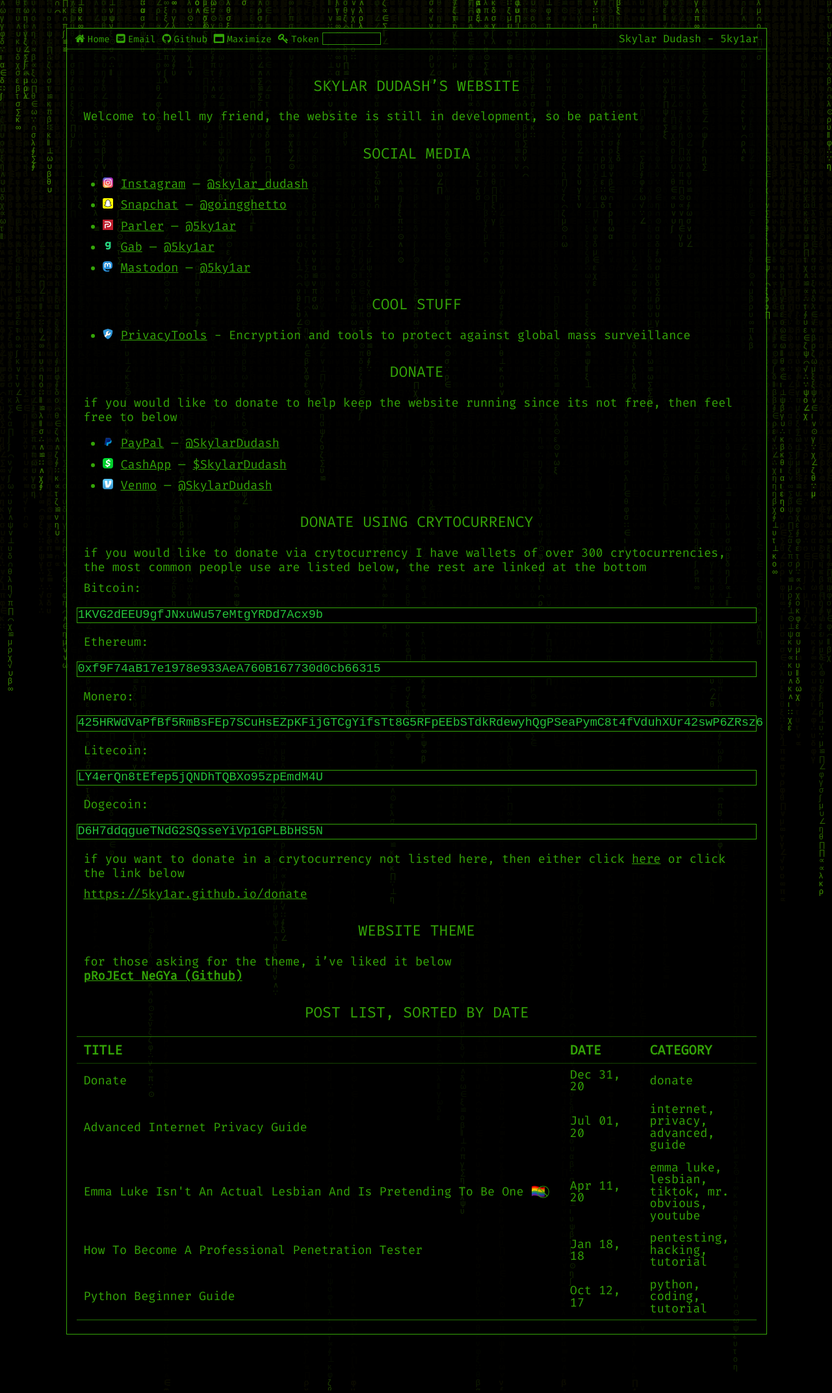
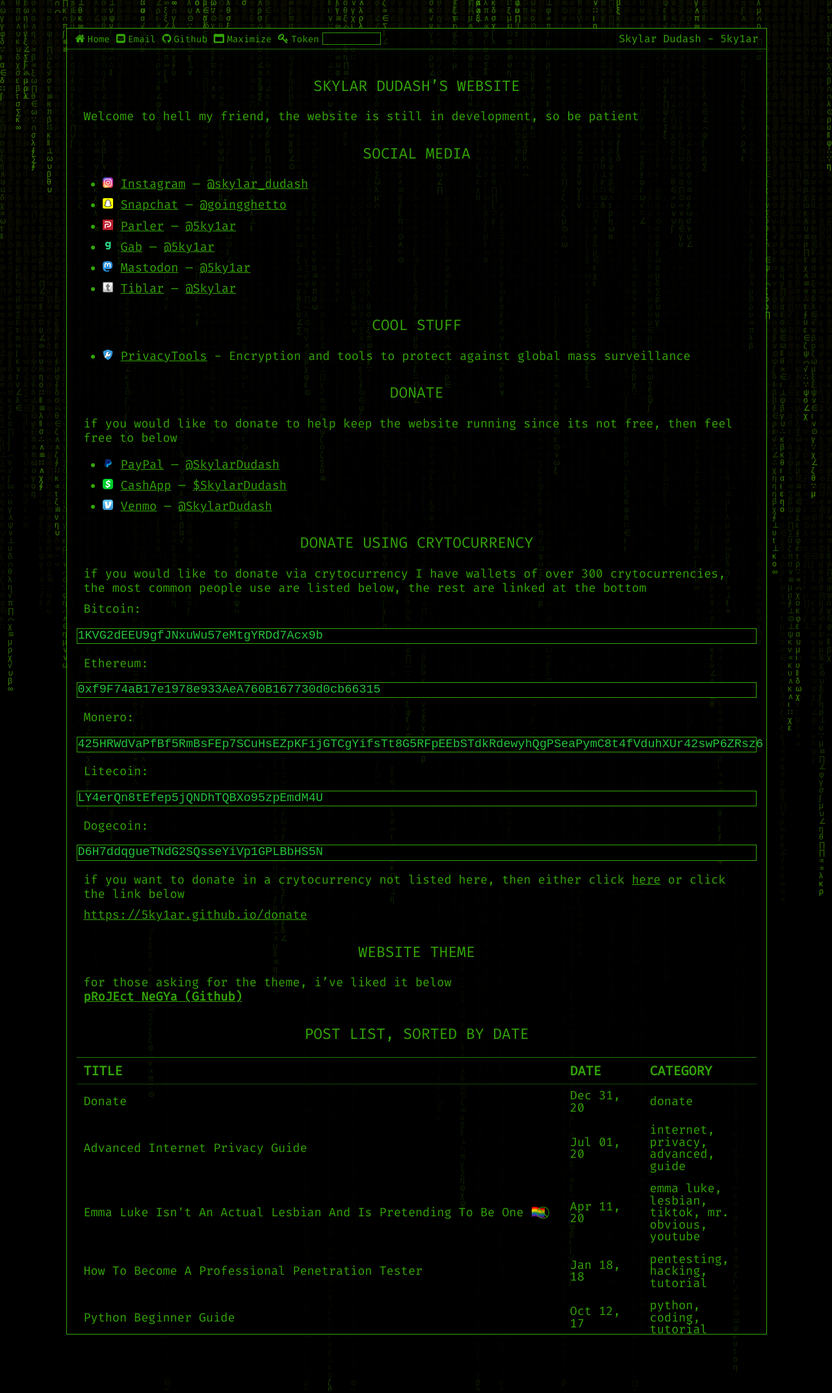
Before and after one commit to 5ky1ar/5ky1ar.github.io, a Jekyll site: the page built from pages/index.md, in a window 1280 px wide. Shown: the whole page at 65% size. Built offline with Jekyll 4.4.1, drawn with Linux system fonts in a browser that asks for light colours.

Commit message:
Added Tiblar Social Media

```diff
--- a/pages/index.md
+++ b/pages/index.md
@@ -21,8 +21,9 @@ Welcome to hell my friend, the website is still in development, so be patient
 <p><li><img src="https://raw.githubusercontent.com/5ky1ar/5ky1ar.github.io/master/assets/img/instagram.png" alt="Instagram"> <a href="https://www.instagram.com/skylar_dudash/">Instagram</a> — <a href="https://www.instagram.com/skylar_dudash/">@skylar_dudash</a></li></p>
 <p><li><img src="https://raw.githubusercontent.com/5ky1ar/5ky1ar.github.io/master/assets/img/snapchat.png" alt="Snapchat"> <a href="https://snapchat.com/add/goingghetto">Snapchat</a> — <a href="https://snapchat.com/add/goingghetto">@goingghetto</a></li></p>
 <p><li><img src="https://raw.githubusercontent.com/5ky1ar/5ky1ar.github.io/master/assets/img/parler.png" alt="Parler"> <a href="https://parler.com/user/5ky1ar">Parler</a> — <a href="https://parler.com/user/5ky1ar">@5ky1ar</a></li></p>
-<p><li><img src="https://raw.githubusercontent.com/5ky1ar/5ky1ar.github.io/master/assets/img/gab.png" alt=Gab> <a href="https://gab.com/5ky1ar">Gab</a> — <a href="https://gab.com/5ky1ar">@5ky1ar</a></li></p>
+<p><li><img src="https://raw.githubusercontent.com/5ky1ar/5ky1ar.github.io/master/assets/img/gab.png" alt="Gab"> <a href="https://gab.com/5ky1ar">Gab</a> — <a href="https://gab.com/5ky1ar">@5ky1ar</a></li></p>
 <p><li><img src="https://raw.githubusercontent.com/5ky1ar/5ky1ar.github.io/master/assets/img/mastodon.png" alt="Mastodon"> <a rel="me" href="https://mastodon.social/@5ky1ar">Mastodon</a> — <a rel="me" href="https://mastodon.social/@5ky1ar">@5ky1ar</a></li></p>
+<p><li><img src="https://raw.githubusercontent.com/5ky1ar/5ky1ar.github.io/master/assets/img/tiblar.png" alt="Tiblar"> <a href="https://tiblar.com/Skylar">Tiblar</a> — <a href="https://tiblar.com/Skylar">@Skylar</a></li></p>
 </ul>
 
 # Cool Stuff
```
Also changed, not shown: assets/img/img-sample.jpg (deleted), assets/img/tiblar.png (added).
